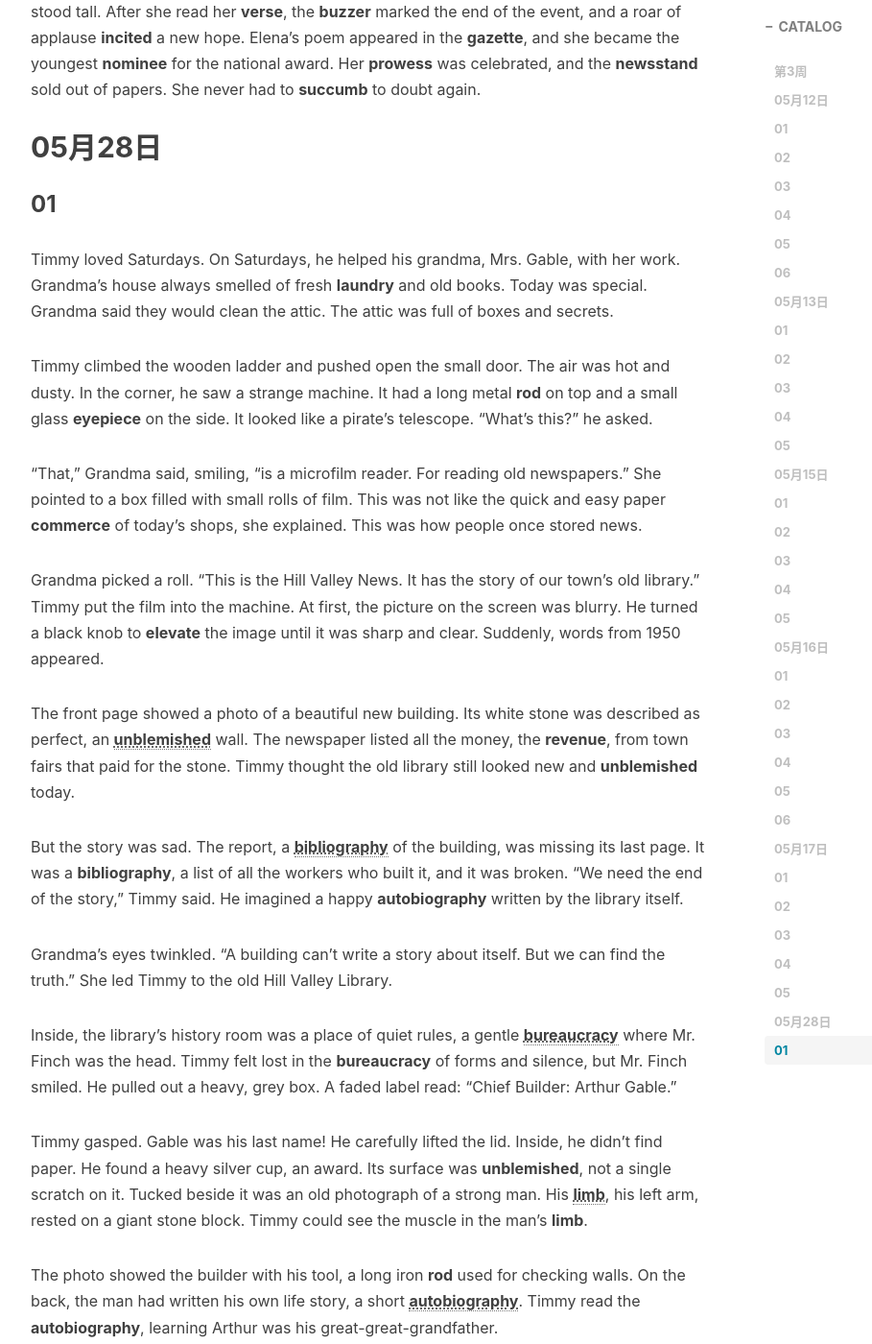
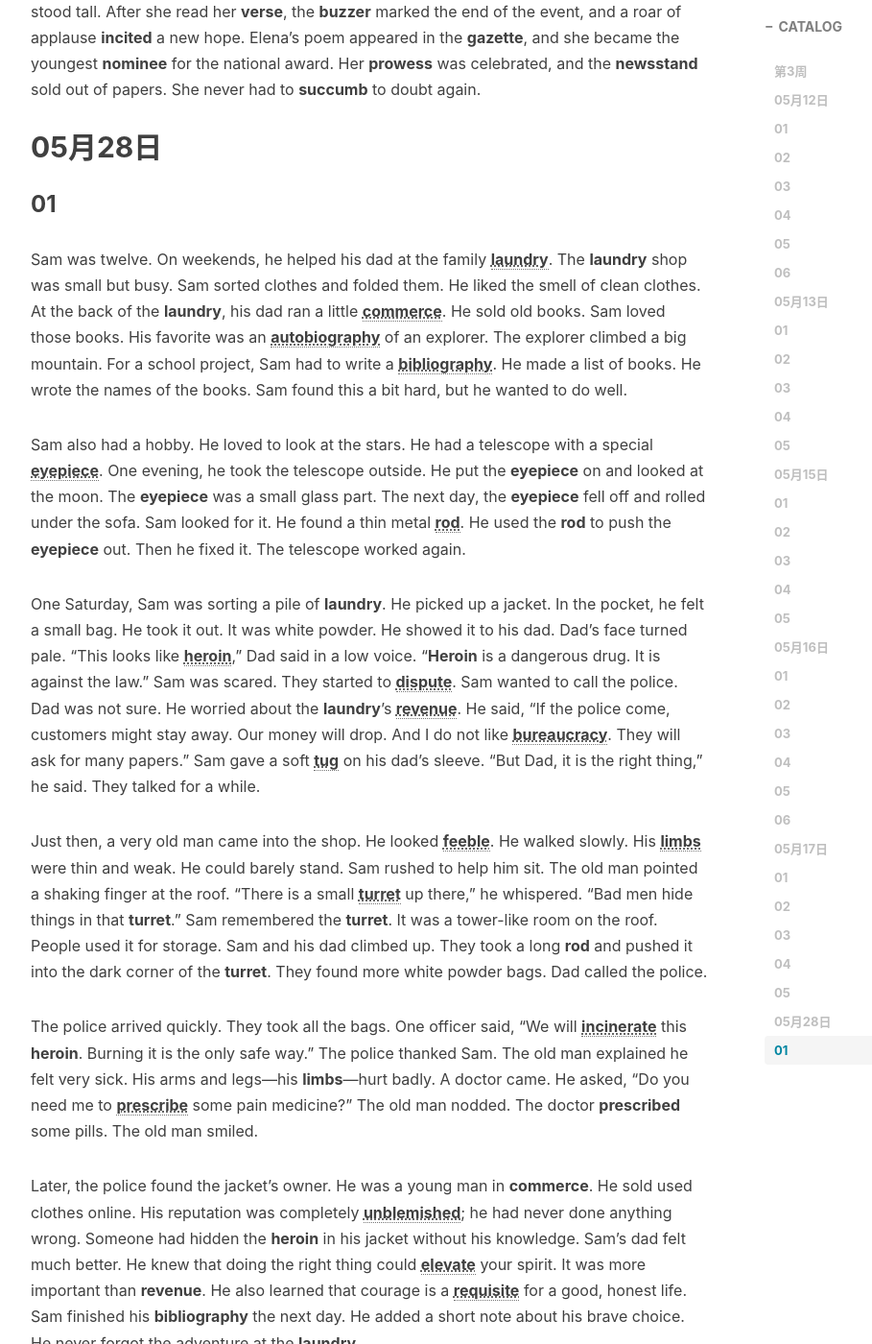
Before and after one commit to Shiina25qpwe/Shiina25qpwe.github.io, a Jekyll site: the page built from _posts/2026-05-10-26年05月AI降维阅读.md, in a window 1280 px wide and 1400 px high, scrolled down 37575 px. Shown: the whole window at 96% size, without its empty margins (233-1142 px from the left). Built offline with Jekyll 4.4.1, drawn with Linux system fonts in a browser that asks for light colours; nearby versions of some CDN libraries; comment, search, counter and statistics services are not loaded; some of the changed text lies outside the part shown.

Commit message:
2次修改ai文章1篇

```diff
--- a/_posts/2026-05-10-26年05月AI降维阅读.md
+++ b/_posts/2026-05-10-26年05月AI降维阅读.md
@@ -572,34 +572,14 @@ On the day of the reading, a **solemn** crowd gathered. Joe tried to **harass**
 
 ### 01
 
-Timmy loved Saturdays. On Saturdays, he helped his grandma, Mrs. Gable, with her work. Grandma’s house always smelled of fresh **laundry** and old books. Today was special. Grandma said they would clean the attic. The attic was full of boxes and secrets.
+Sam was twelve. On weekends, he helped his dad at the family <abbr title="n. 洗衣店">**laundry**</abbr>. The **laundry** shop was small but busy. Sam sorted clothes and folded them. He liked the smell of clean clothes. At the back of the **laundry**, his dad ran a little <abbr title="n. 商业">**commerce**</abbr>. He sold old books. Sam loved those books. His favorite was an <abbr title="n. 自传">**autobiography**</abbr> of an explorer. The explorer climbed a big mountain. For a school project, Sam had to write a <abbr title="n. 参考书目">**bibliography**</abbr>. He made a list of books. He wrote the names of the books. Sam found this a bit hard, but he wanted to do well.
 
-Timmy climbed the wooden ladder and pushed open the small door. The air was hot and dusty. In the corner, he saw a strange machine. It had a long metal **rod** on top and a small glass **eyepiece** on the side. It looked like a pirate’s telescope. “What’s this?” he asked.
+Sam also had a hobby. He loved to look at the stars. He had a telescope with a special <abbr title="n. 目镜">**eyepiece**</abbr>. One evening, he took the telescope outside. He put the **eyepiece** on and looked at the moon. The **eyepiece** was a small glass part. The next day, the **eyepiece** fell off and rolled under the sofa. Sam looked for it. He found a thin metal <abbr title="n. 杆">**rod**</abbr>. He used the **rod** to push the **eyepiece** out. Then he fixed it. The telescope worked again.
 
-“That,” Grandma said, smiling, “is a microfilm reader. For reading old newspapers.” She pointed to a box filled with small rolls of film. This was not like the quick and easy paper **commerce** of today’s shops, she explained. This was how people once stored news.
+One Saturday, Sam was sorting a pile of **laundry**. He picked up a jacket. In the pocket, he felt a small bag. He took it out. It was white powder. He showed it to his dad. Dad’s face turned pale. “This looks like <abbr title="n. 海洛因">**heroin**</abbr>,” Dad said in a low voice. “**Heroin** is a dangerous drug. It is against the law.” Sam was scared. They started to <abbr title="v. 争论">**dispute**</abbr>. Sam wanted to call the police. Dad was not sure. He worried about the **laundry**’s <abbr title="n. 收入">**revenue**</abbr>. He said, “If the police come, customers might stay away. Our money will drop. And I do not like <abbr title="n. 官僚机构">**bureaucracy**</abbr>. They will ask for many papers.” Sam gave a soft <abbr title="n. 拉拽">**tug**</abbr> on his dad’s sleeve. “But Dad, it is the right thing,” he said. They talked for a while.
 
-Grandma picked a roll. “This is the Hill Valley News. It has the story of our town’s old library.” Timmy put the film into the machine. At first, the picture on the screen was blurry. He turned a black knob to **elevate** the image until it was sharp and clear. Suddenly, words from 1950 appeared.
+Just then, a very old man came into the shop. He looked <abbr title="adj. 虚弱的">**feeble**</abbr>. He walked slowly. His <abbr title="n. 四肢">**limbs**</abbr> were thin and weak. He could barely stand. Sam rushed to help him sit. The old man pointed a shaking finger at the roof. “There is a small <abbr title="n. 塔楼">**turret**</abbr> up there,” he whispered. “Bad men hide things in that **turret**.” Sam remembered the **turret**. It was a tower-like room on the roof. People used it for storage. Sam and his dad climbed up. They took a long **rod** and pushed it into the dark corner of the **turret**. They found more white powder bags. Dad called the police.
 
-The front page showed a photo of a beautiful new building. Its white stone was described as perfect, an <abbr title="adj. 无瑕疵的">**unblemished**</abbr> wall. The newspaper listed all the money, the **revenue**, from town fairs that paid for the stone. Timmy thought the old library still looked new and **unblemished** today.
+The police arrived quickly. They took all the bags. One officer said, “We will <abbr title="v. 焚化">**incinerate**</abbr> this **heroin**. Burning it is the only safe way.” The police thanked Sam. The old man explained he felt very sick. His arms and legs—his **limbs**—hurt badly. A doctor came. He asked, “Do you need me to <abbr title="v. 开处方">**prescribe**</abbr> some pain medicine?” The old man nodded. The doctor **prescribed** some pills. The old man smiled.
 
-But the story was sad. The report, a <abbr title="n. 传记">**bibliography**</abbr> of the building, was missing its last page. It was a **bibliography**, a list of all the workers who built it, and it was broken. “We need the end of the story,” Timmy said. He imagined a happy **autobiography** written by the library itself.
-
-Grandma’s eyes twinkled. “A building can’t write a story about itself. But we can find the truth.” She led Timmy to the old Hill Valley Library.
-
-Inside, the library’s history room was a place of quiet rules, a gentle <abbr title="n. 官僚机构">**bureaucracy**</abbr> where Mr. Finch was the head. Timmy felt lost in the **bureaucracy** of forms and silence, but Mr. Finch smiled. He pulled out a heavy, grey box. A faded label read: “Chief Builder: Arthur Gable.”
-
-Timmy gasped. Gable was his last name! He carefully lifted the lid. Inside, he didn’t find paper. He found a heavy silver cup, an award. Its surface was **unblemished**, not a single scratch on it. Tucked beside it was an old photograph of a strong man. His <abbr title="n. 肢体">**limb**</abbr>, his left arm, rested on a giant stone block. Timmy could see the muscle in the man’s **limb**.
-
-The photo showed the builder with his tool, a long iron **rod** used for checking walls. On the back, the man had written his own life story, a short <abbr title="n. 自传">**autobiography**</abbr>. Timmy read the **autobiography**, learning Arthur was his great-great-grandfather.
-
-The <abbr title="n. 自传">**autobiography**</abbr> told a hard story. Arthur wrote of the library’s first big problem. The city gave him no money, no **revenue**, for the stone floor. He had to fight, to raise every dollar himself. This fight was the **revenue**’s true story.
-
-But the biggest shock was on the next page. Arthur wrote that during the build, a main wall was weak and <abbr title="adj. 虚弱的">**feeble**</abbr>. His own boss, Mr. Stone, told him to ignore the **feeble** wall and just paint it. “It’s a <abbr title="v. 要求">**requisite**</abbr> part of the plan,” Mr. Stone would angrily <abbr title="n./v. 争论">**dispute**</abbr>. They would **dispute** for hours, but Arthur would not change his mind.
-
-To Arthur, safety was the **requisite** thing, not money. He kept a diary of every **dispute**. The final **requisite** for a safe building, he wrote, was that weak wall had to come down. He demanded the town council **prescribe** a new wall in the plan. The council finally did **prescribe** a better, stronger design.
-
-But his own boss was still angry. The boss hired a bad man to bring <abbr title="n. 海洛因">**heroin**</abbr> to the site. One night, the man hid the **heroin** in a stone block and told the police it was Arthur’s. Arthur knew the bad man was trying to ruin his name. He found the **heroin** and knew just what to do.
-
-He took the package of white powder, the **heroin**, to the town’s old furnace to <abbr title="v. 焚烧">**incinerate**</abbr> it. He watched the fire **incinerate** the drugs, the secret, and the threat. Cleaning them up in a fire felt like washing the dirtiest <abbr title="n. 要洗的衣物">**laundry**</abbr>. Just as you **incinerate** trash, he burned the trouble away.
-
-Then, with a strong <abbr title="v. 用力拉">**tug**</abbr>, he pulled the new, safe wall into place. The old photo showed a team of workers using ropes, their faces red from the **tug** of the heavy stones. Arthur’s diary ended with a drawing of the library’s final <abbr title="n. 塔楼">**turret**</abbr>, the tall tower where they keep the clock. The **turret** was his proudest work. Timmy looked up from the diary. Through the window, he could see the library’s **turret** against the blue sky. It was not just a **turret** anymore. It was a sign of a good man’s fight. The story was finally complete.
+Later, the police found the jacket’s owner. He was a young man in **commerce**. He sold used clothes online. His reputation was completely <abbr title="adj. 无瑕疵的">**unblemished**</abbr>; he had never done anything wrong. Someone had hidden the **heroin** in his jacket without his knowledge. Sam’s dad felt much better. He knew that doing the right thing could <abbr title="v. 提升">**elevate**</abbr> your spirit. It was more important than **revenue**. He also learned that courage is a <abbr title="n. 必需品">**requisite**</abbr> for a good, honest life. Sam finished his **bibliography** the next day. He added a short note about his brave choice. He never forgot the adventure at the **laundry**.
```
